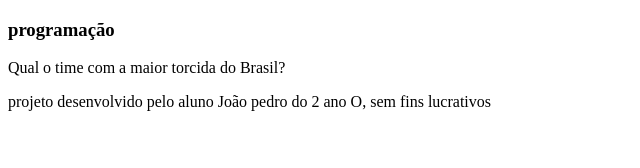
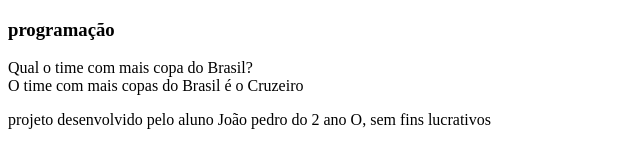
Before and after one commit to joaocalendario/joaocalendariov2, a plain HTML site: page index.html in a window 1280 px wide. Shown: the whole page, without its empty margins (0-640 px from the left). Drawn offline with Linux system fonts and the light colour scheme.

Commit message:
primeiro fashcards

```diff
--- a/index.html
+++ b/index.html
@@ -8,13 +8,15 @@
 <body>
     <main>
         <section  id="containe">
-            <article class="cartao">
+                        <article class="cartao">
                 <div class="cartao__conteudo">
                     <h3>programação</h3>
                     <div class="cartao__conteudo__pergunta">
-                      Qual o time com a maior torcida do Brasil?
+                      Qual o time com mais copa do Brasil?
                     </div>
-                    <div class="cartao__conteudo__resposta"></div>
+                    <div class="cartao__conteudo__resposta">
+                        O time com mais copas do Brasil é o Cruzeiro
+                    </div>
                 </div>
             </article>
         </section>
```
